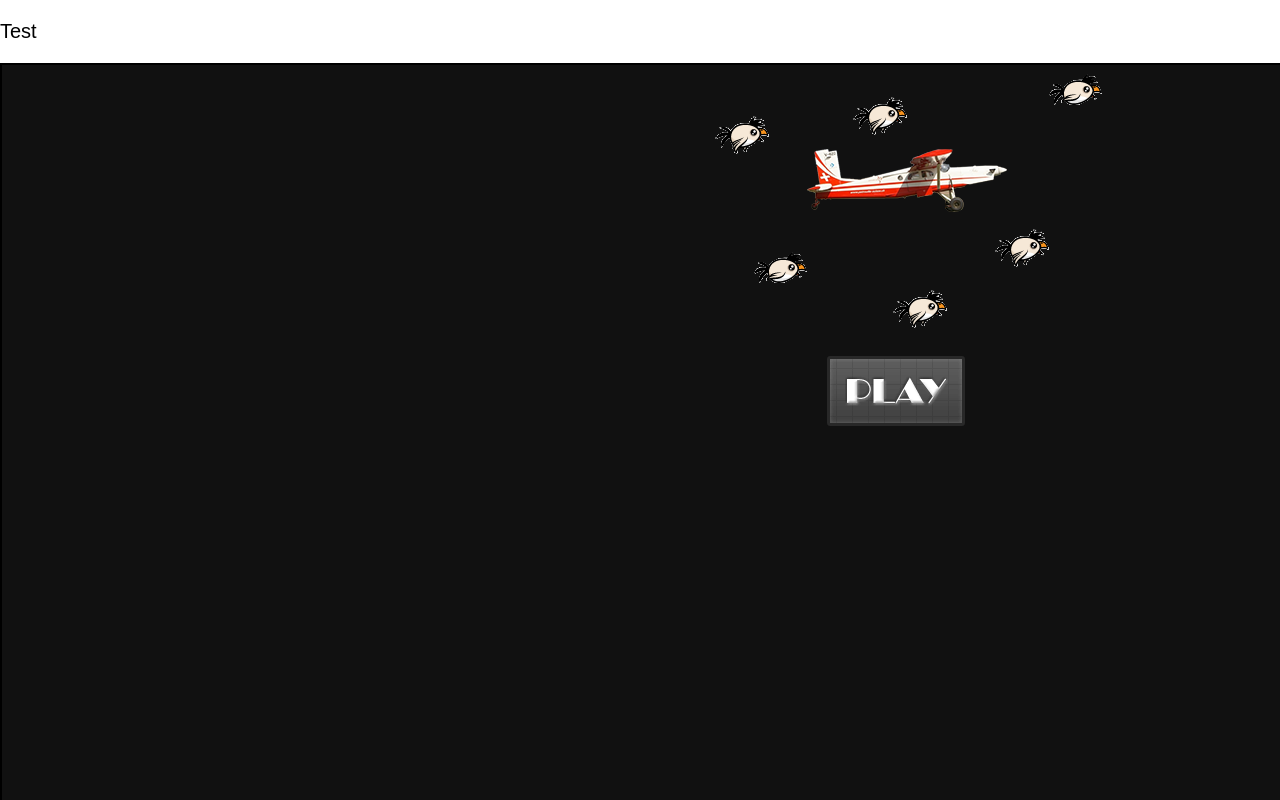
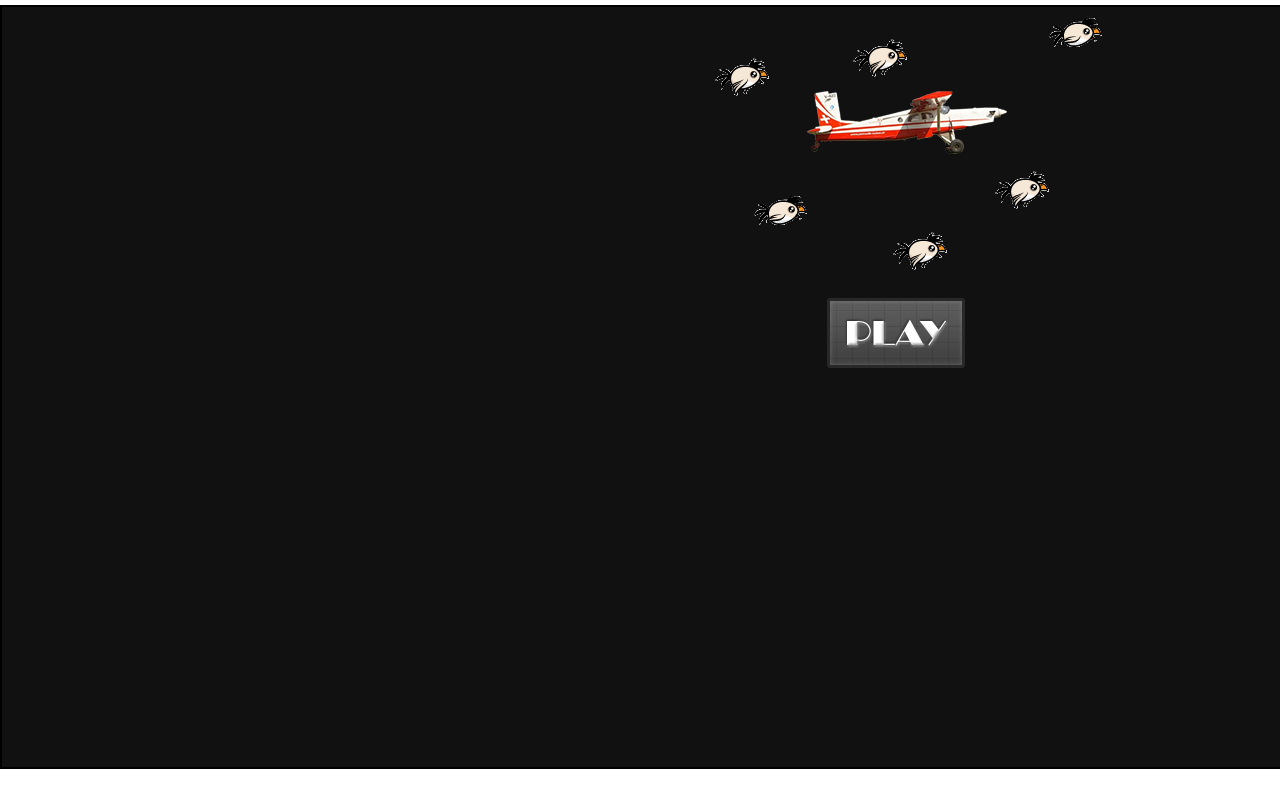
Before and after one commit to ZHB/HEVS-Paratrooper, a plain HTML site: page public_html/index.html in a window 1280 px wide. Shown: the top 800 px of the page. Drawn offline with nearby package versions, Linux system fonts and the light colour scheme.

Commit message:
Ile dimensions

```diff
--- a/public_html/index.html
+++ b/public_html/index.html
@@ -7,7 +7,6 @@
   </style>
 </head>
 <body>
-    <p>Test</p>
     <script type="text/javascript" src="./js/crafty/crafty.js"></script>
     <script src="./js/game.js"></script>
     <script src="./js/components.js"></script>
--- a/public_html/js/game.js
+++ b/public_html/js/game.js
@@ -7,7 +7,7 @@ Game = {
      // This defines our grid's size and the size of each of its tiles
     map_grid: {
             width: 90,
-            height: 45,
+            height: 38,
         tile: {
             width: 20,
             height: 20
--- a/public_html/js/scenes.js
+++ b/public_html/js/scenes.js
@@ -73,7 +73,7 @@ Crafty.scene("main", function() {
     Crafty.background('url("./images/game-bg.png") no-repeat center bottom / cover #87ceeb');
 
     //Chargement des composants :
-    Crafty.e('RightIsland').at(Game.map_grid.width / 2, Game.map_grid.height - 2).dim(6, 1);;
+    Crafty.e('RightIsland').at(Game.map_grid.width * Game.map_grid.tile.width).dim(6, 1);
 
     Crafty.e('Floor');
 
```
